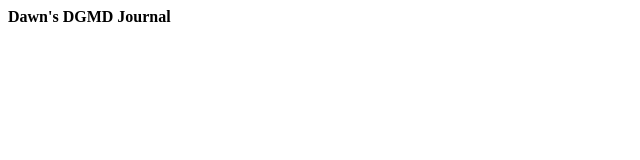
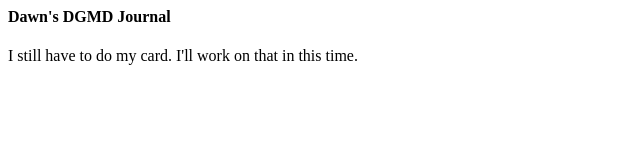
Before and after one commit to RedSunRising/redsunrising.github.io, a plain HTML site: page index.html in a window 1280 px wide. Shown: the whole page, without its empty margins (0-640 px from the left). Drawn offline with Linux system fonts and the light colour scheme.

Commit message:
Update index.html

```diff
--- a/index.html
+++ b/index.html
@@ -2,4 +2,5 @@
 
 <h4>Dawn's DGMD Journal</h4>
 
+<p>I still have to do my card. I'll work on that in this time.</p>
 </html>
```
